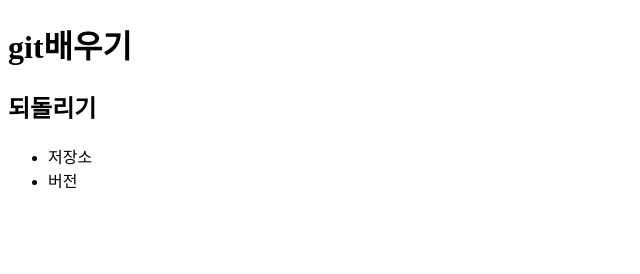
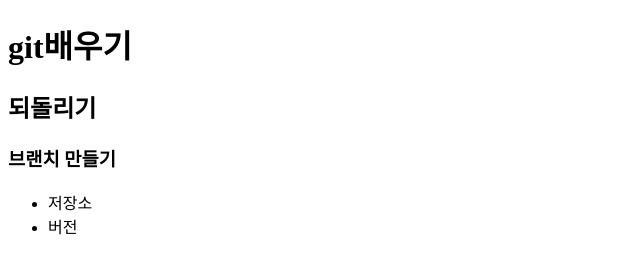
Before and after one commit to tndms1009/hg, a plain HTML site: page index.html in a window 1280 px wide. Shown: the whole page, without its empty margins (0-640 px from the left). Drawn offline with Linux system fonts and the light colour scheme.

Commit message:
h3태그 추가

```diff
--- a/index.html
+++ b/index.html
@@ -7,6 +7,7 @@
 <body>
     <h1>git배우기</h1>
     <h2>되돌리기</h2>
+    <h3>브랜치 만들기</h3>
     <ul>
         <li>저장소</li>
         <li>버전</li>
```
